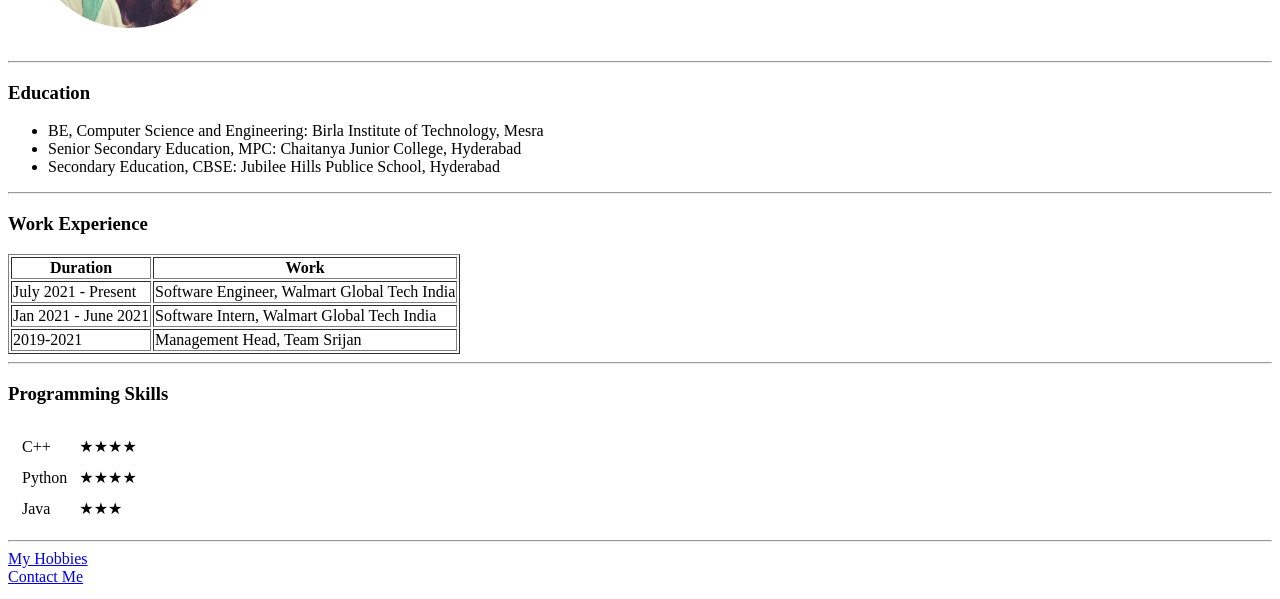
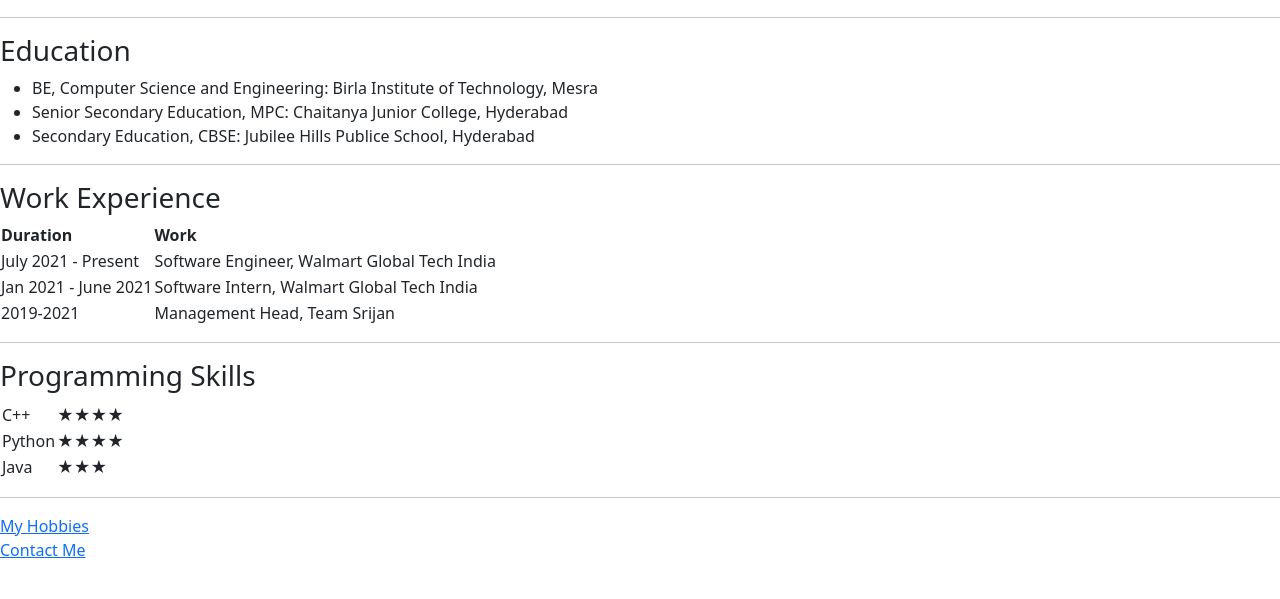
Before and after one commit to Poluri62/cv, a plain HTML site: page index.html in a window 1280 px wide. Shown: the part 201-800 px from the top of the page. Drawn offline with nearby package versions, Linux system fonts and the light colour scheme.

Commit message:
Added basic css

```diff
--- a/index.html
+++ b/index.html
@@ -4,6 +4,8 @@
     <meta charset="UTF-8">
     <meta name="viewport" content="width=device-width, initial-scale=1.0">
     <title>Divya Poluri</title>
+
+    <link href="https://cdn.jsdelivr.net/npm/bootstrap@5.0.2/dist/css/bootstrap.min.css" rel="stylesheet" integrity="sha384-EVSTQN3/azprG1Anm3QDgpJLIm9Nao0Yz1ztcQTwFspd3yD65VohhpuuCOmLASjC" crossorigin="anonymous">
 </head>
 <body>
     <table cellspacing="20">
@@ -26,7 +28,7 @@
     </ul>
     <hr>
     <h3>Work Experience</h3>
-    <table border="1">
+    <table >
         <thead>
             <tr>
                 <th>Duration</th>
```
